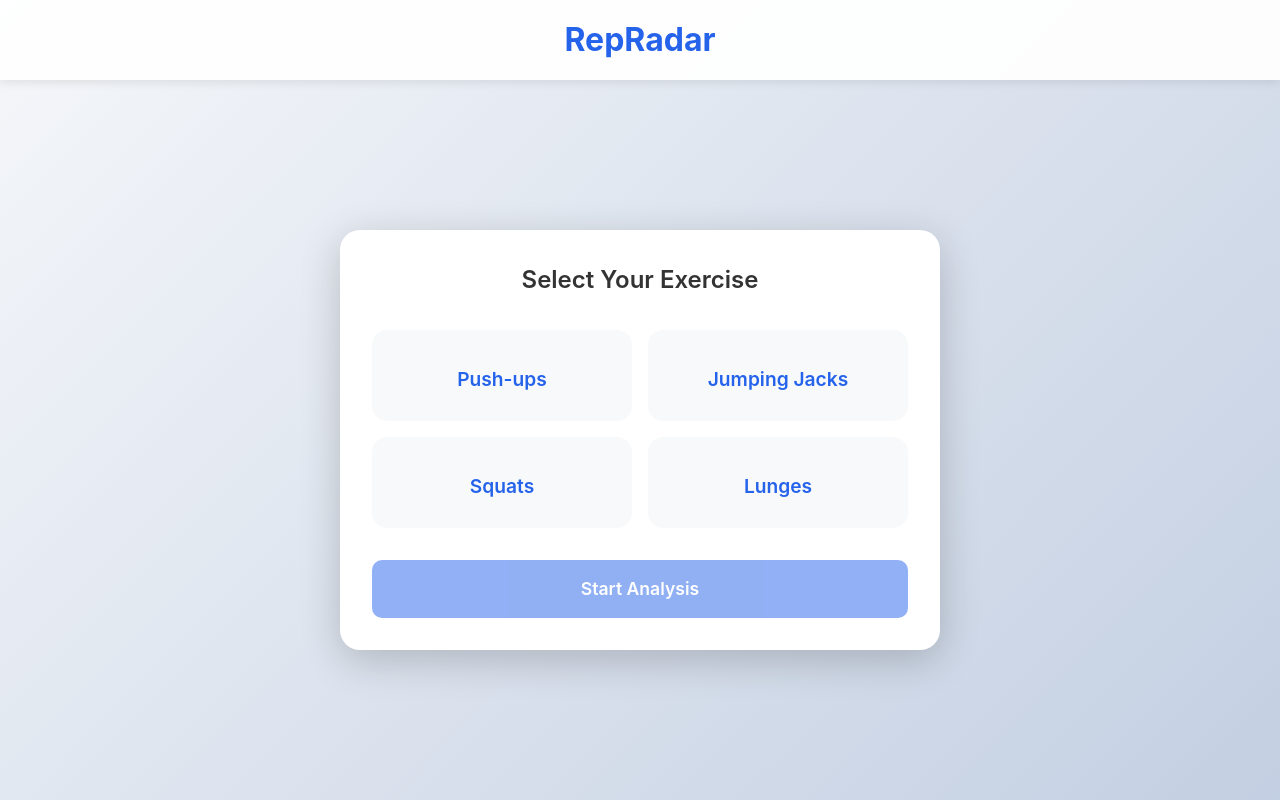
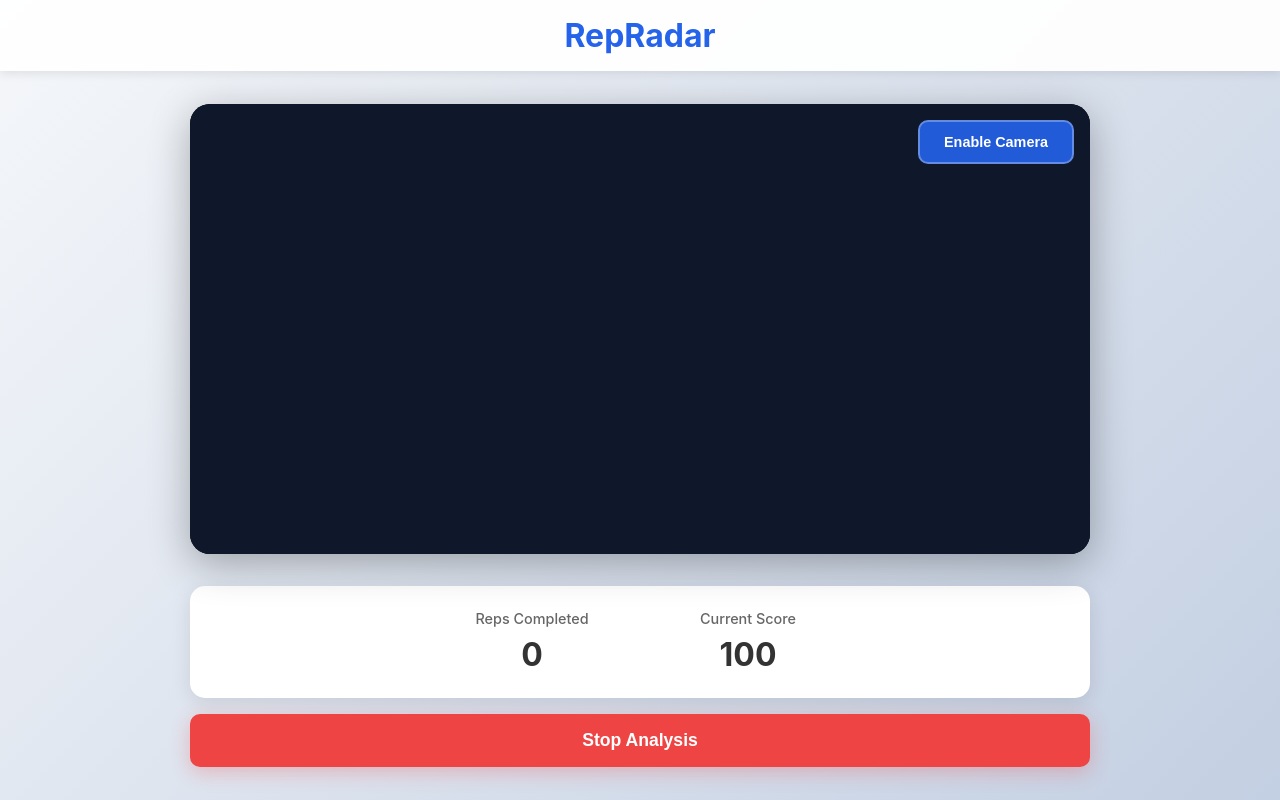
Before and after one commit to IanP07/AI-Exercise-Form-Checker, a React (Vite) app in the folder ai-form-checker/: page /analyze/1 in a window 1280 px wide. Built offline with nearby package versions, Linux system fonts and the light colour scheme.

Commit message:
Switched from component rendering to using React Router

```diff
--- a/ai-form-checker/package.json
+++ b/ai-form-checker/package.json
@@ -44,6 +44,7 @@
             "react-dom": "^18.3.1",
             "react-hook-form": "^7.55.0",
             "react-resizable-panels": "^2.1.7",
+            "react-router-dom": "^7.9.6",
             "recharts": "^2.15.2",
             "socket.io-client": "^4.8.1",
             "sonner": "^2.0.3",
@@ -52,6 +53,8 @@
       },
       "devDependencies": {
             "@types/node": "^20.10.0",
+            "@types/react": "^19.2.6",
+            "@types/react-dom": "^19.2.3",
             "@vitejs/plugin-basic-ssl": "^2.1.0",
             "@vitejs/plugin-react-swc": "^3.11.0",
             "vite": "6.3.5"
--- a/ai-form-checker/src/App.tsx
+++ b/ai-form-checker/src/App.tsx
@@ -1,49 +1,10 @@
-import { useState } from "react";
-import ExerciseSelector from "./components/ExerciseSelector";
-import CameraView from "./components/CameraView";
-import ResultsView from "./components/ResultsView";
+import { Routes, Route } from "react-router-dom";
+import ExerciseSelection from "./pages/ExerciseSelection";
+import Analyze from "./pages/Analyze";
+import Results from "./pages/Results";
 import "./App.css";
 
-export type Exercise = "Push-ups" | "Jumping Jacks" | "Squats" | "Lunges";
-
-export interface RepResult {
-  repNumber: number;
-  score: number;
-  notes: string[];
-}
-
-export interface WorkoutResults {
-  exercise: Exercise;
-  reps: RepResult[];
-  overallScore: number;
-  overallNotes: string[];
-}
-
-type AppState = "selection" | "analyzing" | "results";
-
 export default function App() {
-  const [state, setState] = useState<AppState>("selection");
-  const [selectedExercise, setSelectedExercise] = useState<Exercise | null>(
-    null
-  );
-  const [results, setResults] = useState<WorkoutResults | null>(null);
-
-  const handleStartAnalysis = (exercise: Exercise) => {
-    setSelectedExercise(exercise);
-    setState("analyzing");
-  };
-
-  const handleStopAnalysis = (workoutResults: WorkoutResults) => {
-    setResults(workoutResults);
-    setState("results");
-  };
-
-  const handleReset = () => {
-    setState("selection");
-    setSelectedExercise(null);
-    setResults(null);
-  };
-
   return (
     <div className="app">
       <header className="app-header">
@@ -51,17 +12,11 @@ export default function App() {
       </header>
 
       <main className="app-main">
-        {state === "selection" && (
-          <ExerciseSelector onStart={handleStartAnalysis} />
-        )}
-
-        {state === "analyzing" && selectedExercise && (
-          <CameraView exercise={selectedExercise} onStop={handleStopAnalysis} />
-        )}
-
-        {state === "results" && results && (
-          <ResultsView results={results} onReset={handleReset} />
-        )}
+        <Routes>
+          <Route path="/" element={<ExerciseSelection />} />
+          <Route path="/analyze/:exercise" element={<Analyze />} />
+          <Route path="/results" element={<Results />} />
+        </Routes>
       </main>
     </div>
   );
--- a/ai-form-checker/src/components/CameraView.tsx
+++ b/ai-form-checker/src/components/CameraView.tsx
@@ -1,5 +1,5 @@
 import { useEffect, useRef, useState } from "react";
-import type { Exercise, WorkoutResults, RepResult } from "../App";
+import type { Exercise, WorkoutResults, RepResult } from "../types";
 import "./CameraView.css";
 import { io, Socket } from "socket.io-client";
 import { Pose, POSE_CONNECTIONS } from "@mediapipe/pose";
@@ -252,7 +252,7 @@ export default function CameraView({ exercise, onStop }: CameraViewProps) {
           ctx,
           results.poseLandmarks,
           POSE_CONNECTIONS,
-          { color: "#22c55e", lineWidth: 3 }
+          { color: "#ffffffff", lineWidth: 3 }
         );
       }
 
--- a/ai-form-checker/src/components/ExerciseSelector.tsx
+++ b/ai-form-checker/src/components/ExerciseSelector.tsx
@@ -1,5 +1,5 @@
 import { useState } from "react";
-import type { Exercise } from "../App";
+import type { Exercise } from "../types";
 import "./ExerciseSelector.css";
 
 interface ExerciseSelectorProps {
--- a/ai-form-checker/src/components/ResultsView.tsx
+++ b/ai-form-checker/src/components/ResultsView.tsx
@@ -1,4 +1,4 @@
-import type { WorkoutResults } from "../App";
+import type { WorkoutResults } from "../types";
 import "./ResultsView.css";
 
 interface ResultsViewProps {
--- a/ai-form-checker/src/main.tsx
+++ b/ai-form-checker/src/main.tsx
@@ -1,5 +1,12 @@
-import { createRoot } from "react-dom/client";
-import App from "./App";
-import "./index.css";
+import React from "react";
+import ReactDOM from "react-dom/client";
+import App from "./App.tsx";
+import { BrowserRouter } from "react-router-dom";
 
-createRoot(document.getElementById("root")!).render(<App />);
+ReactDOM.createRoot(document.getElementById("root")!).render(
+  <React.StrictMode>
+    <BrowserRouter>
+      <App />
+    </BrowserRouter>
+  </React.StrictMode>
+);
--- /dev/null
+++ b/ai-form-checker/src/pages/Analyze.tsx
@@ -0,0 +1,14 @@
+import { useParams, useNavigate } from "react-router-dom";
+import CameraView from "../components/CameraView";
+import type { Exercise, WorkoutResults } from "../types";
+
+export default function Analyze() {
+  const { exercise } = useParams();
+  const navigate = useNavigate();
+
+  const goToResults = (results: WorkoutResults) => {
+    navigate("/results", { state: results });
+  };
+
+  return <CameraView exercise={exercise as Exercise} onStop={goToResults} />;
+}
--- /dev/null
+++ b/ai-form-checker/src/pages/ExerciseSelection.tsx
@@ -0,0 +1,13 @@
+import ExerciseSelector from "../components/ExerciseSelector";
+import type { Exercise } from "../types";
+import { useNavigate } from "react-router-dom";
+
+export default function ExerciseSelection() {
+  const navigate = useNavigate();
+
+  const goToAnalyze = (exercise: Exercise) => {
+    navigate(`/analyze/${encodeURIComponent(exercise)}`);
+  };
+
+  return <ExerciseSelector onStart={goToAnalyze} />;
+}
--- /dev/null
+++ b/ai-form-checker/src/pages/Results.tsx
@@ -0,0 +1,12 @@
+import { useLocation, useNavigate } from "react-router-dom";
+import ResultsView from "../components/ResultsView";
+import type { WorkoutResults } from "../types";
+
+export default function Results() {
+  const navigate = useNavigate();
+  const location = useLocation();
+
+  const results = location.state as WorkoutResults;
+
+  return <ResultsView results={results} onReset={() => navigate("/")} />;
+}
--- /dev/null
+++ b/ai-form-checker/src/types.tsx
@@ -0,0 +1,14 @@
+export type Exercise = "Push-ups" | "Jumping Jacks" | "Squats" | "Lunges";
+
+export interface RepResult {
+  repNumber: number;
+  score: number;
+  notes: string[];
+}
+
+export interface WorkoutResults {
+  exercise: Exercise;
+  reps: RepResult[];
+  overallScore: number;
+  overallNotes: string[];
+}
```
Also changed, not shown: 1 other file (tests, documents, lock files or other folders).
